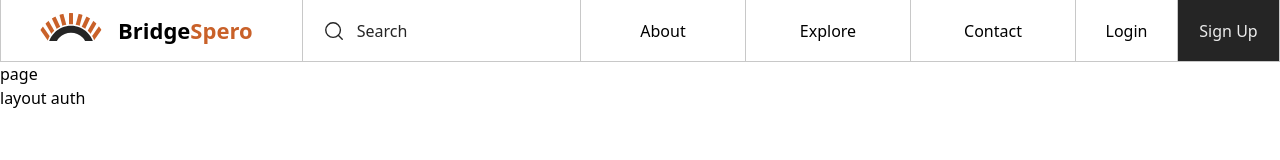
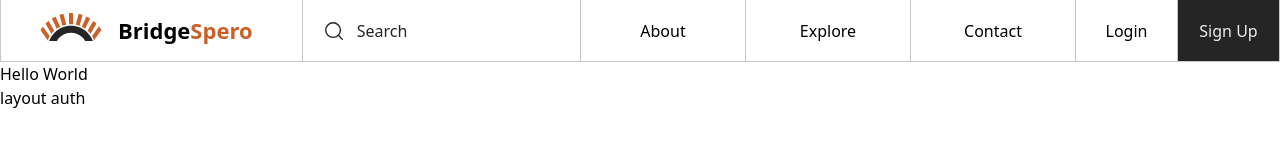
Before and after one commit to Samad126/bridge-spero-frontend, a Next.js app: page /register in a window 1280 px wide. Shown: the top 160 px of the page. Built offline with nearby package versions, Linux system fonts and the light colour scheme.

Commit message:
something

```diff
--- a/app/(auth)/register/page.tsx
+++ b/app/(auth)/register/page.tsx
@@ -1,6 +1,6 @@
 function page() {
   return (
-    <div>page</div>
+    <div>Hello World</div>
   )
 }
 
```
